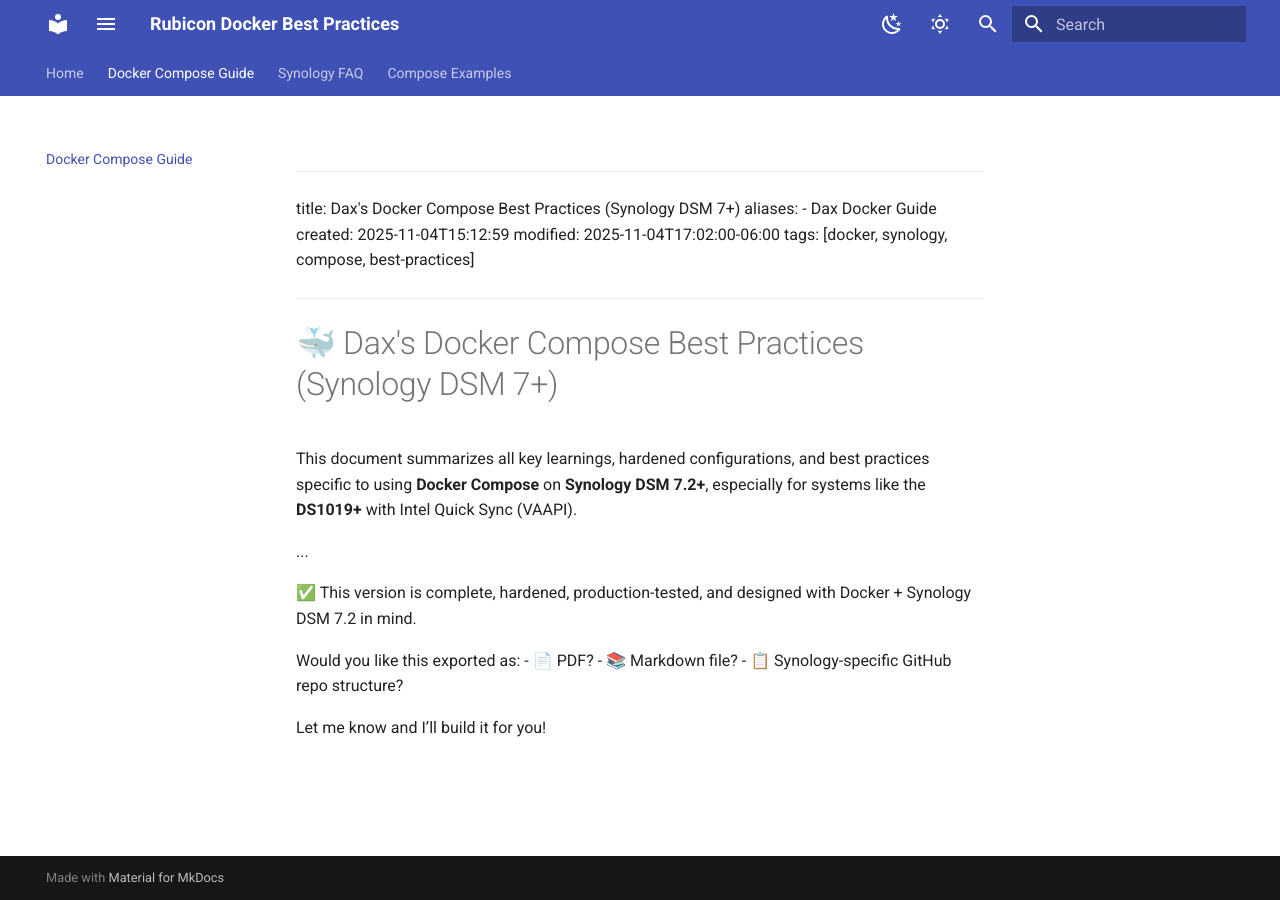
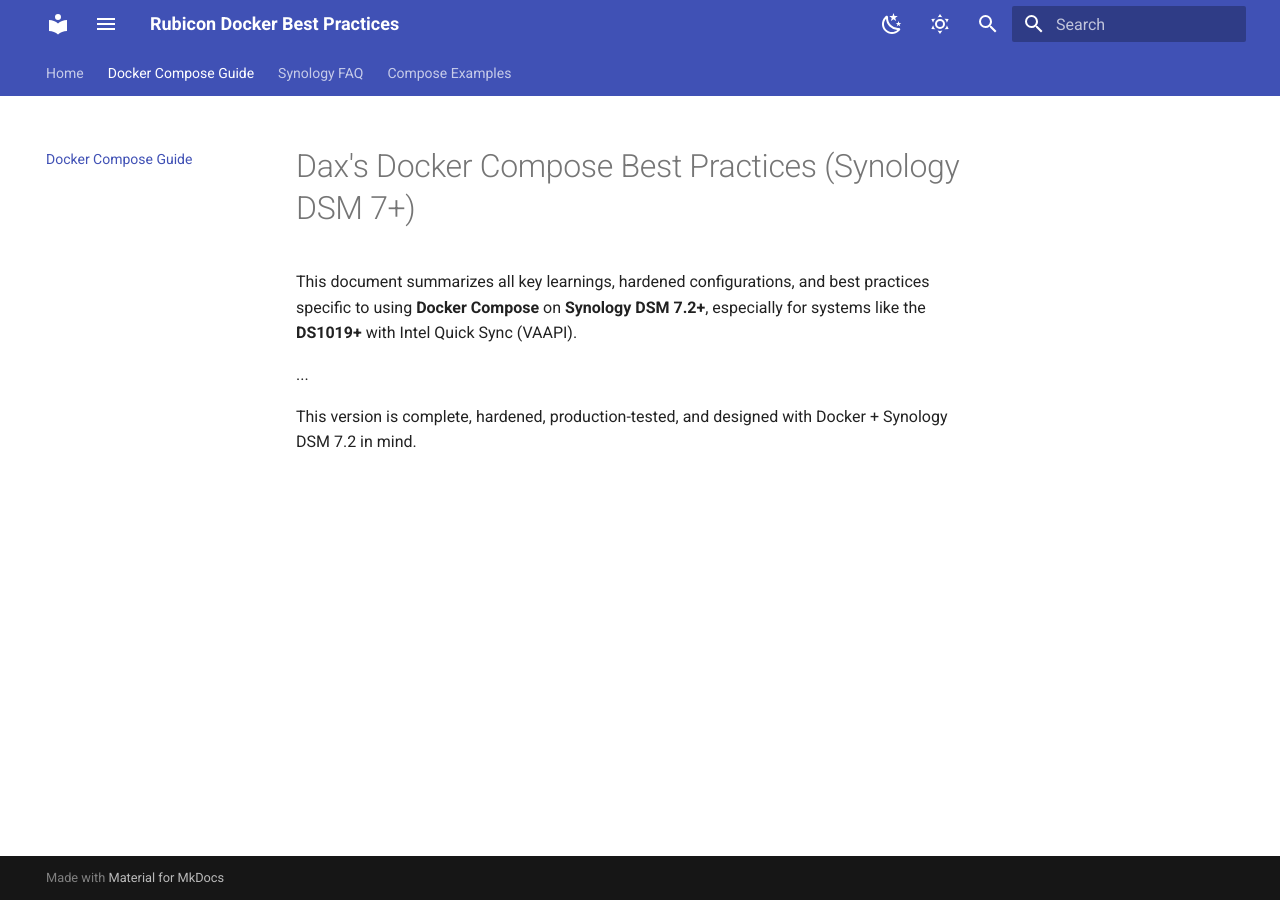
Before and after one commit to rubicon/rubicon_docker_best_practices, an MkDocs documentation site: the page built from mkdocs/docs/docker_compose_best_practices.md, in a window 1280 px wide. Built offline with MkDocs 1.6.1 and Material for MkDocs 9.7.7, drawn with Linux system fonts in a browser that asks for light colours.

Commit message:
Fix all markdown lint errors across project
- Add .markdownlint.yaml: disable line-length (MD013), configure
  front matter handling for MD041/MD025, allow fences in lists (MD031)
- Add .markdownlint-cli2.jsonc: regex to skip YAML front matter
- SECURITY.md: fix bare URL, remove emoji from heading
- CONTRIBUTING.md: add blank lines around headings and lists, remove emojis
- synology_faq.md: blank lines around headings/fences, remove trailing
  punctuation from headings, fix double blank line, remove emojis
- compose docs: add H1 headings, fix trailing newlines
- docker_compose_best_practices.md: remove leading blank line, clean up
- copilot-instructions.md: blank lines around fences, add language to
  code fence, remove warning emoji
- README files: fix missing trailing newlines

Co-Authored-By: Claude Sonnet 4.6 <noreply@anthropic.com>

````diff
--- a/SECURITY.md
+++ b/SECURITY.md
@@ -1,4 +1,4 @@
-# 🔐 Security Policy
+# Security Policy
 
 ## Supported Versions
 
@@ -9,6 +9,6 @@ Only the latest version of this repository is actively maintained.
 If you discover a vulnerability or misconfiguration in one of the container configurations, please:
 
 1. Open a GitHub issue **without disclosing the full details publicly**.
-2. Or email the maintainer at: dax@rubicon.systems
+2. Or email the maintainer at: [dax@rubicon.systems](mailto:dax@rubicon.systems)
 
 We appreciate responsible disclosure.
--- a/mkdocs/docs/compose/docker-compose.md
+++ b/mkdocs/docs/compose/docker-compose.md
@@ -24,5 +26,4 @@ services:
     labels:
       - org.opencontainers.image.title="Nginx Alpine Sample"
       - org.opencontainers.image.version="alpine"
-
 ```
--- a/mkdocs/docs/compose/n8n-compose.md
+++ b/mkdocs/docs/compose/n8n-compose.md
@@ -33,5 +35,4 @@ services:
       - org.opencontainers.image.documentation="https://docs.n8n.io"
       - org.opencontainers.image.url="https://hub.docker.com/r/n8nio/n8n"
       - org.opencontainers.image.version="latest"
-
 ```
--- a/mkdocs/docs/docker_compose_best_practices.md
+++ b/mkdocs/docs/docker_compose_best_practices.md
@@ -1,4 +1,3 @@
-
 ---
 title: Dax's Docker Compose Best Practices (Synology DSM 7+)
 aliases:
@@ -8,17 +7,10 @@ modified: 2025-11-04T17:02:00-06:00
 tags: [docker, synology, compose, best-practices]
 ---
 
-# 🐳 Dax's Docker Compose Best Practices (Synology DSM 7+)
+# Dax's Docker Compose Best Practices (Synology DSM 7+)
 
 This document summarizes all key learnings, hardened configurations, and best practices specific to using **Docker Compose** on **Synology DSM 7.2+**, especially for systems like the **DS1019+** with Intel Quick Sync (VAAPI).
 
 ...
 
-✅ This version is complete, hardened, production-tested, and designed with Docker + Synology DSM 7.2 in mind.
-
-Would you like this exported as:
-- 📄 PDF?
-- 📚 Markdown file?
-- 📋 Synology-specific GitHub repo structure?
-
-Let me know and I’ll build it for you!
+This version is complete, hardened, production-tested, and designed with Docker + Synology DSM 7.2 in mind.
````
Also changed, not shown: other parts of mkdocs/docs/compose/docker-compose.md (+2 -0 lines), other parts of mkdocs/docs/compose/n8n-compose.md (+2 -0 lines), .markdownlint.yaml (added, +16 -0 lines), CONTRIBUTING.md (+9 -4 lines), mkdocs/docs/synology_faq.md (+12 -5 lines), .github/copilot-instructions.md, compose/README.md (line endings or trailing spaces), scripts/README.md (line endings or trailing spaces), 2 other files.
